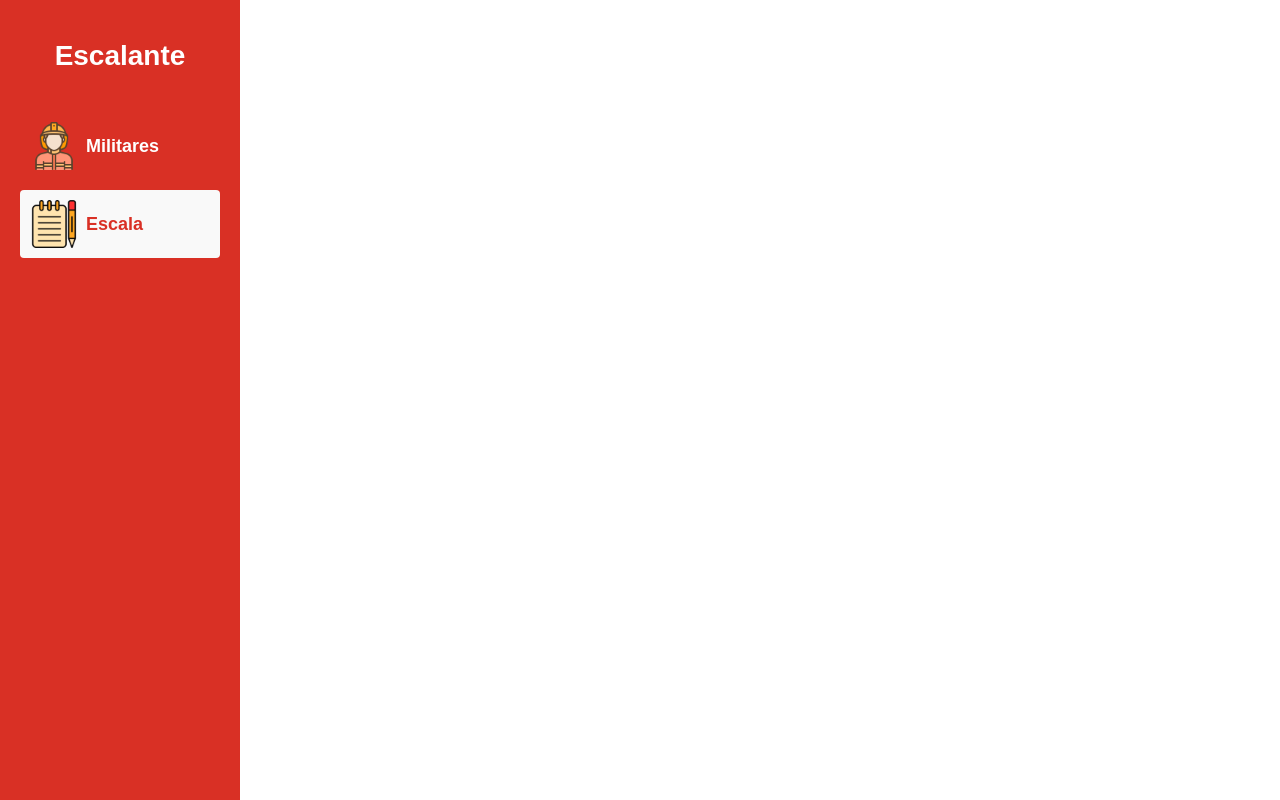
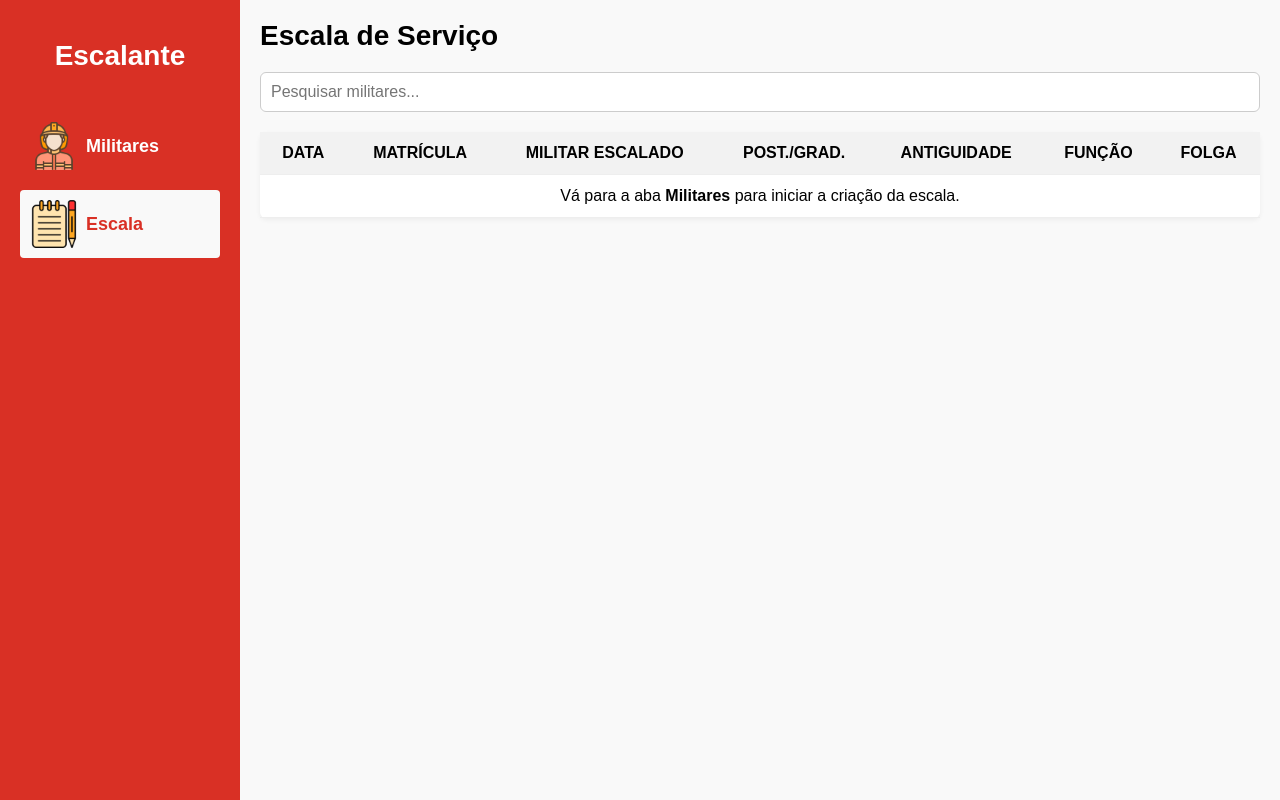
Before and after one commit to joaoAaf/escalante-ddd, a React (Vite) app in the folder front/escalante/: page / in a window 1280 px wide. Both pictures are taken after a click on the link "Escala". Built offline with nearby package versions, Linux system fonts and the light colour scheme.

Commit message:
Adicionando componente Escala, TabelaEscala e refatorando a estrutura do App. Separando a função formatarData em outro arquivo e a logica da função listarMilitares de TabelaMilitares em funções menores.

```diff
--- a/front/escalante/src/App.jsx
+++ b/front/escalante/src/App.jsx
@@ -2,9 +2,21 @@ import { useState } from 'react'
 import './App.css'
 import Militares from './components/militares'
 import Sidebar from './components/sidebar'
+import Escala from './components/escala'
 
-function App() {
+export default function App() {
   const [telaAtiva, setTelaAtiva] = useState('militares')
+
+  const selecionarTela = () => {
+    switch (telaAtiva) {
+      case 'militares':
+        return <Militares />
+      case 'escala':
+        return <Escala />
+      default:
+        return <Militares />
+    }
+  }
 
   return (
     <div className="container">
@@ -13,10 +25,8 @@ function App() {
         setTelaAtiva={setTelaAtiva}
       />
       <div className='main-content'>
-        {telaAtiva === 'militares' && <Militares />}
+        {selecionarTela()}
       </div>
     </div>
   )
 }
-
-export default App
--- /dev/null
+++ b/front/escalante/src/components/escala/index.jsx
@@ -0,0 +1,19 @@
+import { useState } from 'react'
+import BarraPesquisa from '../barra_pesquisa'
+import TabelaEscala from '../tabela_escala'
+import Styles from './styles.module.css'
+
+export default function Escala() {
+    const [escala, setEscala] = useState(null)
+
+    return (
+        <div className={Styles.main}>
+            <h2>Escala de Serviço</h2>
+            <BarraPesquisa />
+            <TabelaEscala
+                escala={escala}
+                setEscala={setEscala}
+            />
+        </div>
+    )
+}
--- /dev/null
+++ b/front/escalante/src/components/escala/styles.module.css
@@ -0,0 +1,21 @@
+.main {
+    flex-grow: 1;
+    background-color: #f9f9f9;
+    padding: 20px;
+    overflow-x: auto;
+}
+
+.main h2 {
+    font-size: 28px;
+    margin-bottom: 20px;
+}
+
+.upload {
+    margin-bottom: 20px;
+}
+
+.upload .label_upload {
+    display: block;
+    font-weight: bold;
+    margin-bottom: 10px;
+}
--- /dev/null
+++ b/front/escalante/src/components/tabela_escala/index.jsx
@@ -0,0 +1,59 @@
+import { formatarData } from '../../scripts/formatarData'
+import Styles from './styles.module.css'
+
+export default function TabelaEscala({ escala }) {
+
+    const criarCabeçalho = () => (
+        <tr>
+            <th>DATA</th>
+            <th>MATRÍCULA</th>
+            <th>MILITAR ESCALADO</th>
+            <th>POST./GRAD.</th>
+            <th>ANTIGUIDADE</th>
+            <th>FUNÇÃO</th>
+            <th>FOLGA</th>
+        </tr>
+    )
+
+    const listarEscala = () => {
+        if (escala === null)
+            return (
+                <tr>
+                    <td colSpan="7">Vá para a aba <b>Militares</b> para iniciar a criação da escala.</td>
+                </tr>
+            )
+        return escala.length > 0 ? (
+            escala.map((servico) => (
+                <tr key={`${servico.data}-${servico.matricula}-${servico.funcao}`}>
+                    {listarServicos(servico)}
+                </tr>
+            ))
+        ) : (
+            <tr>
+                <td colSpan="7">Nenhum serviço encontrado. Tente criar uma nova escala.</td>
+            </tr>
+        )
+    }
+
+    const listarServicos = servico => {
+        const servicoDesconstruido = desconstruirServico(servico);
+        return Object.keys(servicoDesconstruido).map((campo, index) => (
+            <td key={index}>{servicoDesconstruido[campo] ?? "-"}</td>
+        ))
+    }
+
+    const desconstruirServico = servico => {
+        return { ...servico, dataServico: formatarData(servico.dataServico) };
+    }
+
+    return (
+        <table className={Styles.table}>
+            <thead>
+                {criarCabeçalho()}
+            </thead>
+            <tbody>
+                {listarEscala()}
+            </tbody>
+        </table>
+    )
+}
--- /dev/null
+++ b/front/escalante/src/components/tabela_escala/styles.module.css
@@ -0,0 +1,18 @@
+.table {
+    width: 100%;
+    border-collapse: collapse;
+    background: white;
+    box-shadow: 0 2px 5px rgba(0, 0, 0, 0.05);
+    border-radius: 6px;
+}
+
+.table th, td {
+    padding: 12px 16px;
+    text-align: center;
+    border-bottom: 1px solid #eee;
+}
+
+.table th {
+    background-color: #f2f2f2;
+    font-weight: bold;
+}
--- a/front/escalante/src/components/tabela_militares/index.jsx
+++ b/front/escalante/src/components/tabela_militares/index.jsx
@@ -1,24 +1,19 @@
 import Styles from './styles.module.css'
+import { formatarData } from '../../scripts/formatarData'
 
 export default function TabelaMilitares({ militares, setMilitares }) {
-    const formatarData = (dataString) => {
-        if (!dataString) return "-"
-        try {
-            const [ano, mes, dia] = dataString.split("-")
-            return `${dia}/${mes}/${ano}`
-        } catch (error) {
-            console.error("Erro ao formatar data:", dataString, error)
-            return "-"
-        }
-    }
 
-    const alterarCov = matricula => setMilitares(
-            militares => militares.map(militar => {
-                if (militar.matricula === matricula)
-                    return { ...militar, cov: !militar.cov }
-                return militar
-            })
-        )
+    const criarCabeçalho = () => (
+        <tr>
+            <th>ANTIGUIDADE</th>
+            <th>MATRÍCULA</th>
+            <th>NOME DE PAZ</th>
+            <th>NASCIMENTO</th>
+            <th>POST./GRAD.</th>
+            <th>FOLGA ESPECIAL</th>
+            <th>C.O.V.</th>
+        </tr>
+    )
 
     const listarMilitares = () => {
         if (militares === null)
@@ -30,19 +25,7 @@ export default function TabelaMilitares({ militares, setMilitares }) {
         return militares.length > 0 ? (
             militares.map((militar) => (
                 <tr key={militar.matricula}>
-                    <td>{militar.antiguidade ?? "-"}</td>
-                    <td>{militar.matricula ?? "-"}</td>
-                    <td>{militar.nomePaz ?? "-"}</td>
-                    <td>{formatarData(militar.nascimento) ?? "-"}</td>
-                    <td>{militar.patente ?? "-"}</td>
-                    <td>{militar.folgaEspecial ?? "-"}</td>
-                    <td>
-                        <input
-                            type="checkbox"
-                            checked={militar.cov === true}
-                            onChange={() => alterarCov(militar.matricula)}
-                        />
-                    </td>
+                    {listarDadosMilitar(militar)}
                 </tr>
             ))
         ) : (
@@ -52,18 +35,39 @@ export default function TabelaMilitares({ militares, setMilitares }) {
         )
     }
 
+    const listarDadosMilitar = militar => {
+        const militarDesconstruido = desconstruirMilitar(militar);
+        return Object.keys(militarDesconstruido).map((campo, index) => militarDesconstruido[campo] !== militar.cov ? (
+            <td key={index}>{militarDesconstruido[campo] ?? "-"}</td>
+        ) : (
+            <td key={index}>{checkboxCov(militar)}</td>
+        ))
+    }
+
+    const desconstruirMilitar = militar => {
+        return { ...militar, nascimento: formatarData(militar.nascimento) }
+    }
+
+    const checkboxCov = militar => (
+        <input
+            type="checkbox"
+            checked={militar.cov === true}
+            onChange={() => alterarCov(militar.matricula)}
+        />
+    )
+
+    const alterarCov = matricula => setMilitares(
+        militares => militares.map(militar => {
+            if (militar.matricula === matricula)
+                return { ...militar, cov: !militar.cov }
+            return militar
+        })
+    )
+
     return (
         <table className={Styles.table}>
             <thead>
-                <tr>
-                    <th>ANTIGUIDADE</th>
-                    <th>MATRÍCULA</th>
-                    <th>NOME DE PAZ</th>
-                    <th>NASCIMENTO</th>
-                    <th>POST./GRAD.</th>
-                    <th>FOLGA ESPECIAL</th>
-                    <th>C.O.V.</th>
-                </tr>
+                {criarCabeçalho()}
             </thead>
             <tbody>
                 {listarMilitares()}
--- /dev/null
+++ b/front/escalante/src/scripts/formatarData.js
@@ -0,0 +1,10 @@
+export const formatarData = (dataString) => {
+    if (!dataString) return "-"
+    try {
+        const [ano, mes, dia] = dataString.split("-")
+        return `${dia}/${mes}/${ano}`
+    } catch (error) {
+        console.error("Erro ao formatar data:", dataString, error)
+        return "-"
+    }
+}
```
